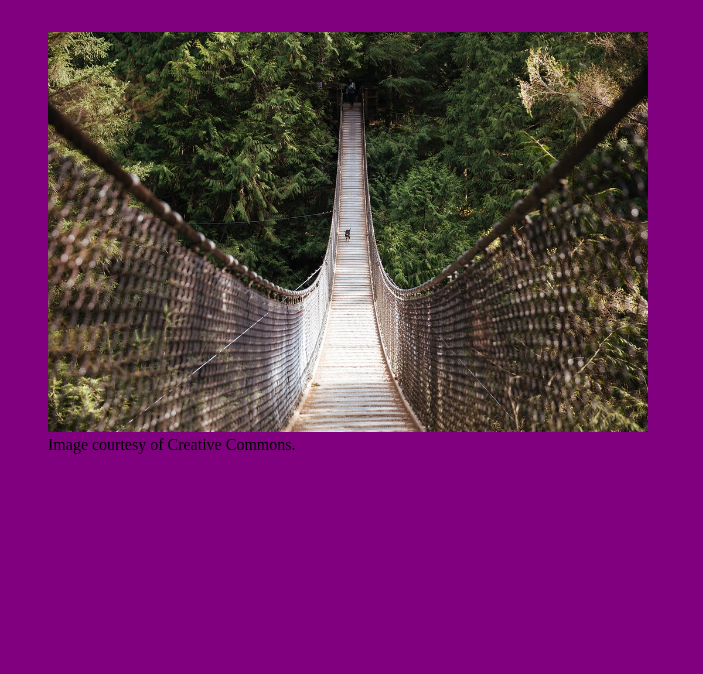
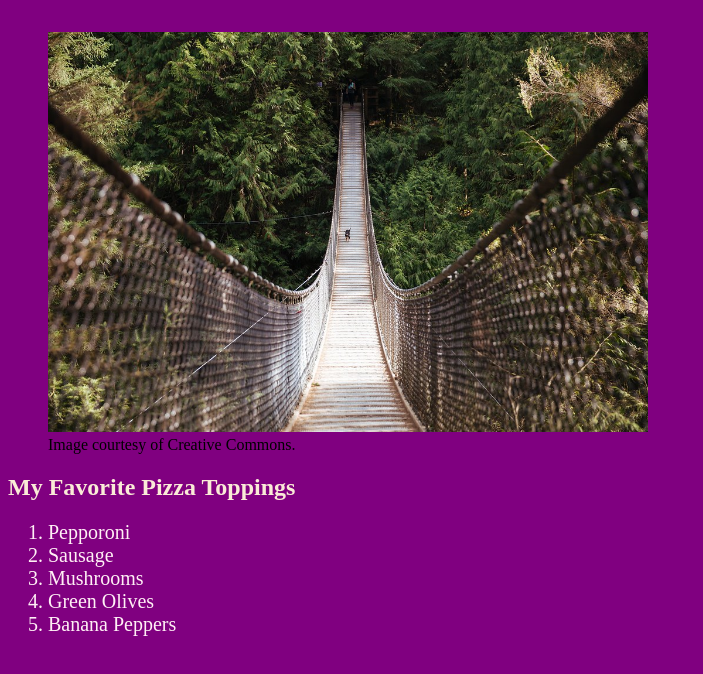
Before and after one commit to DrettaM/fewd-jan21, a plain HTML site: page index.html in a window 1280 px wide. Shown: the part 100-774 px from the top of the page, without its empty margins (0-703 px from the left). Drawn offline with Linux system fonts and the light colour scheme.

Commit message:
Styling list of pizza toppings.

```diff
--- a/css/styles.css
+++ b/css/styles.css
@@ -1,5 +1,15 @@
 .title {
     color: whitesmoke;
+}
+
+.list {
+    font-size: 1.5em;
+    color:antiquewhite;
+}
+
+.list-item {
+    font-size: 1.25em;
+    color: lavenderblush;
 }
 
 .link {
--- a/index.html
+++ b/index.html
@@ -17,6 +17,15 @@
     <figcaption>Image courtesy of Creative Commons.</figcaption>
     </figure>
     <script src="js/script.js"></script>
+
+    <h2 class="list">My Favorite Pizza Toppings</h2>
+        <ol>
+            <li class="list-item">Pepporoni</li>
+            <li class="list-item">Sausage</li>
+            <li class="list-item">Mushrooms</li>
+            <li class="list-item">Green Olives</li>
+            <li class="list-item">Banana Peppers</li>
+        </ol>
 </body>
 
 </html>
```
Also changed, not shown: img/dretta.jpg (deleted).
